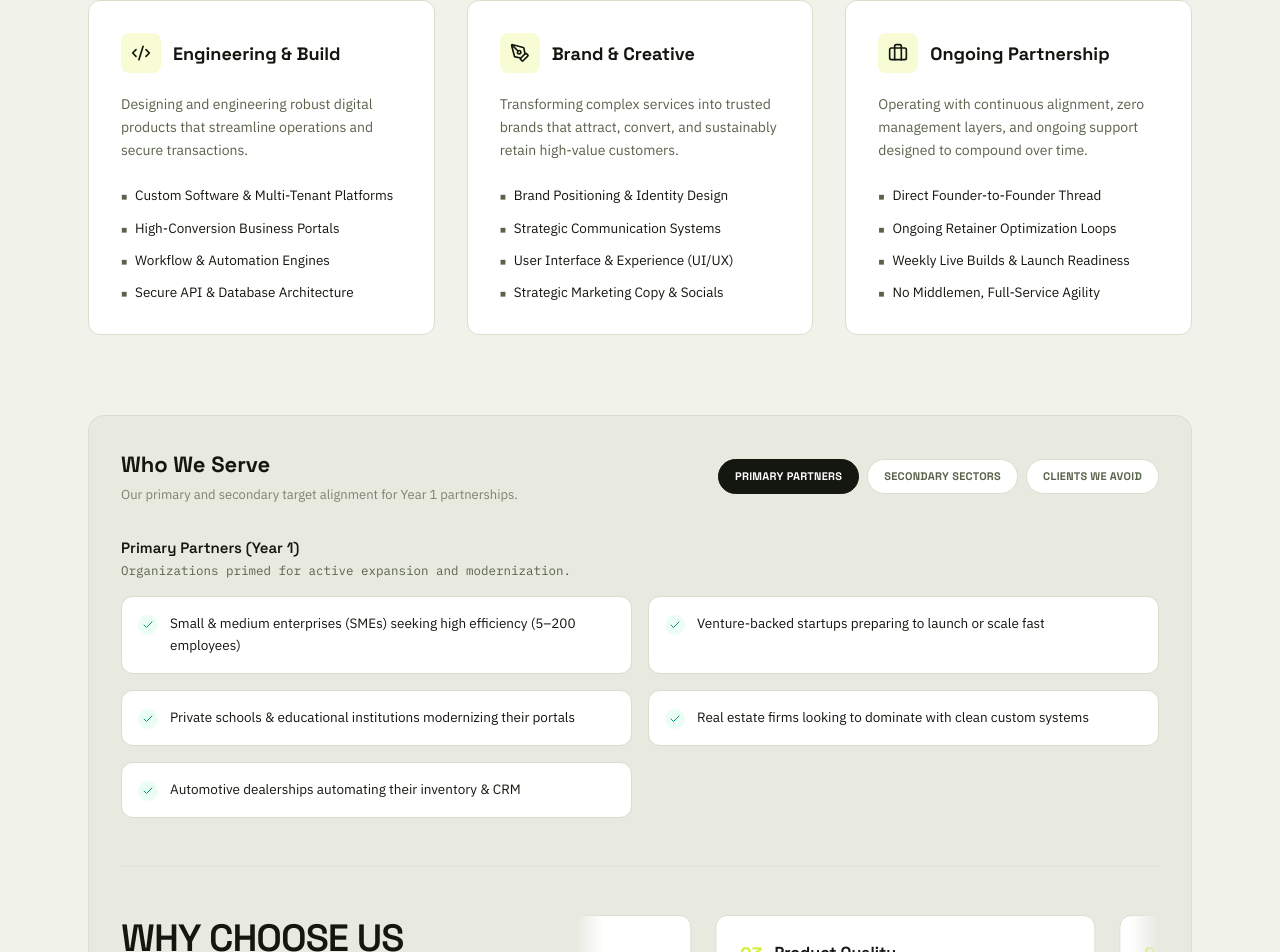
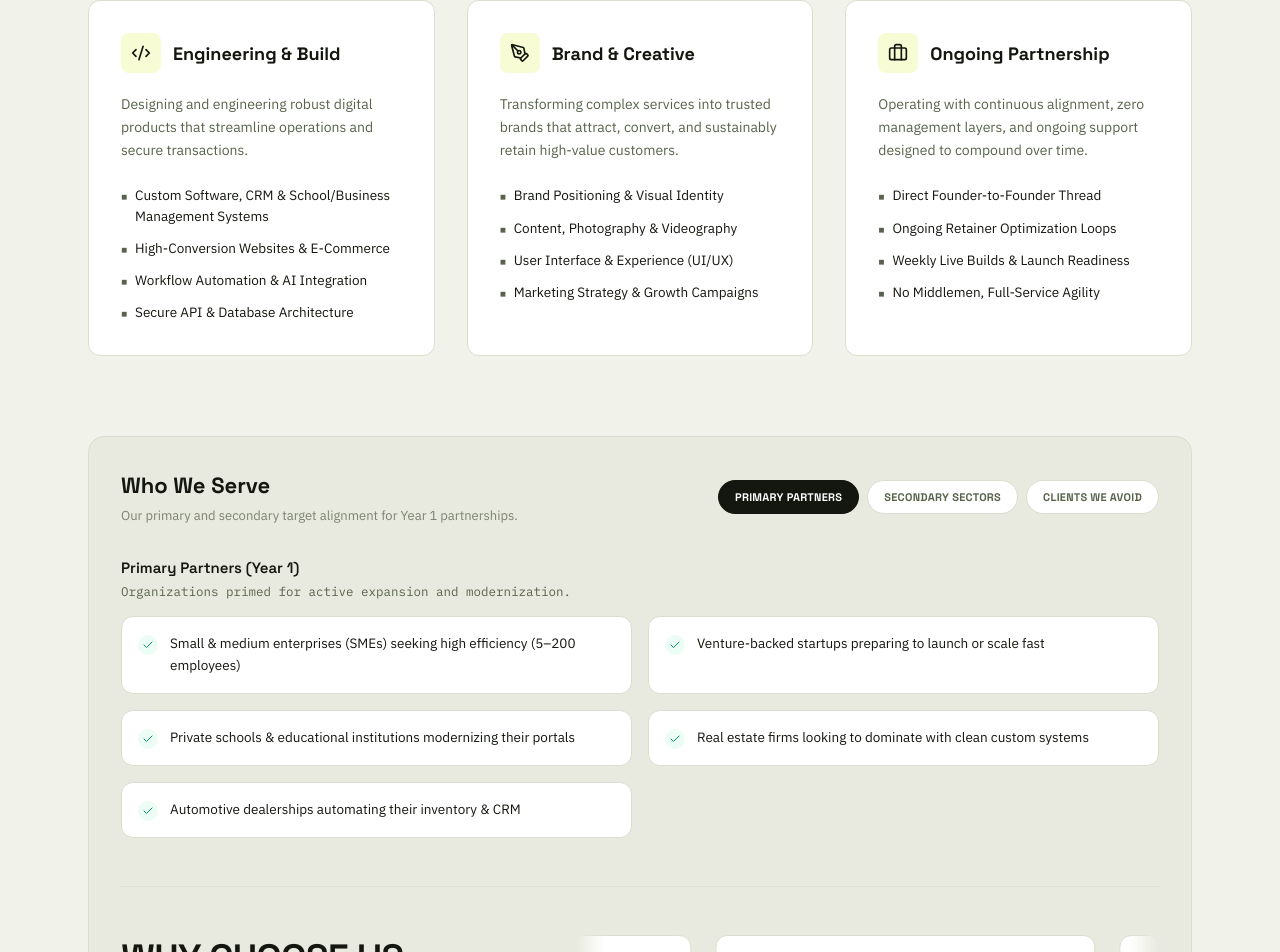
Before and after one commit to theklvr/KLVR, a React (Vite) app: page / in a window 1280 px wide. Shown: the part 1285-2237 px from the top of the page. Built offline with nearby package versions, Linux system fonts and the light colour scheme.

Commit message:
SEO improvement

```diff
--- a/src/App.tsx
+++ b/src/App.tsx
@@ -767,9 +767,9 @@ export default function App() {
                 </p>
                 <ul className="space-y-3">
                   {[
-                    "Custom Software & Multi-Tenant Platforms",
-                    "High-Conversion Business Portals",
-                    "Workflow & Automation Engines",
+                    "Custom Software, CRM & School/Business Management Systems",
+                    "High-Conversion Websites & E-Commerce",
+                    "Workflow Automation & AI Integration",
                     "Secure API & Database Architecture"
                   ].map((cap, cidx) => (
                     <li key={cidx} className="flex items-start gap-2 text-[13.5px] text-ink font-sans">
@@ -802,10 +802,10 @@ export default function App() {
                 </p>
                 <ul className="space-y-3">
                   {[
-                    "Brand Positioning & Identity Design",
-                    "Strategic Communication Systems",
+                    "Brand Positioning & Visual Identity",
+                    "Content, Photography & Videography",
                     "User Interface & Experience (UI/UX)",
-                    "Strategic Marketing Copy & Socials"
+                    "Marketing Strategy & Growth Campaigns"
                   ].map((cap, cidx) => (
                     <li key={cidx} className="flex items-start gap-2 text-[13.5px] text-ink font-sans">
                       <span className="text-moss mt-1 text-[10px]">■</span>
--- a/src/data.ts
+++ b/src/data.ts
@@ -172,7 +172,7 @@ export const FAQ_DATA: FaqItem[] = [
   {
     id: "faq1",
     question: "How much does this cost?",
-    answer: "It depends on scope, so we won't put a number here that would probably be wrong for your situation. Say hello, tell us what you're building, and we'll scope it properly before quoting anything."
+    answer: "It depends on scope, so we won't put a number here that would probably be wrong for your situation. We don't compete by being the cheapest option, our pricing reflects the value we create for your business, and we'd rather package a solution than nickel-and-dime you for every small piece. Say hello, tell us what you're building, and we'll scope it properly before quoting anything."
   },
   {
     id: "faq2",
```
